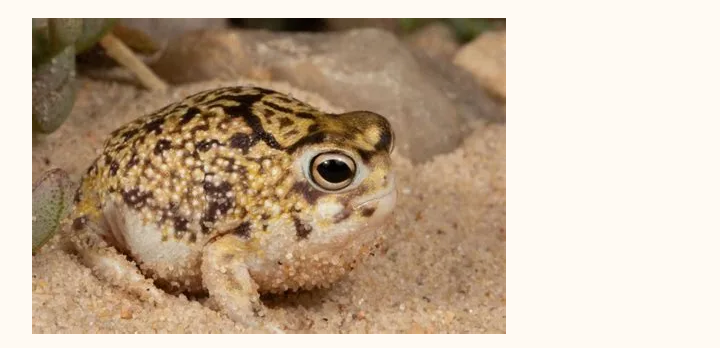
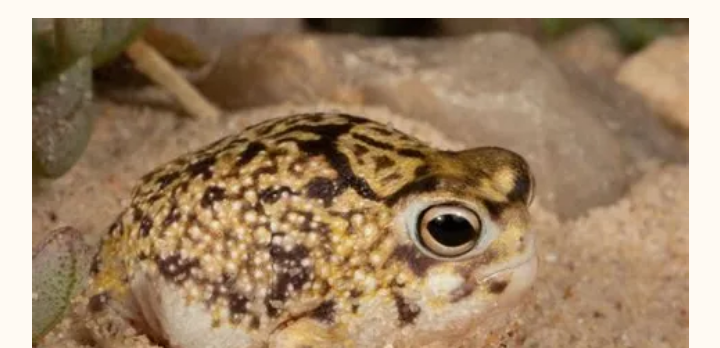
Before and after one commit to Ena-ki/ena-ki.github.io, a plain HTML site: page frog/frog.html in a window 1280 px wide. Shown: the part 311-659 px from the top of the page, without its empty margins (197-917 px from the left). Drawn offline with Linux system fonts and the light colour scheme.

Commit message:
fix the mobile styling bug

```diff
--- a/basicCss/basePageStyle.css
+++ b/basicCss/basePageStyle.css
@@ -1,13 +1,3 @@
-@media (min-width: 768px){
-  body{
-    padding-top: 50px;
-  }
-  .middleSection{
-    width: 65%;
-  }
-}
-
-
 body {
   background-color: #fffaf3;
   color: #575279;
@@ -40,3 +30,13 @@ a:active{
   gap: 10px;
   flex-direction: column;
 }
+
+
+@media (min-width: 768px){
+  body{
+    padding-top: 50px;
+  }
+  .middleSection{
+    width: 65%;
+  }
+}
--- a/basicCss/elements.css
+++ b/basicCss/elements.css
@@ -1,3 +1,4 @@
+
 .aButt{
   color : #575279;
   border : 3px solid;
@@ -36,3 +37,17 @@
   justify-content: center;
   align-items: center;
 }
+
+.bigImage{
+  max-width: 100%;
+  display: block;
+}
+
+
+@media (min-width: 768px){
+  .bigImage{
+    height: auto;
+    max-width: 80%;
+    display: block;
+  }
+}
--- a/frog/frog.html
+++ b/frog/frog.html
@@ -19,9 +19,7 @@
 
         <p>frog</p>
 
-        <div>
-          <img src="./frog.webp" alt="frog">
-        </div>
+        <img class="bigImage" src="./frog.webp" alt="frog">
 
         <a class="aButt" id="frogButton">frog</a>
 
```
Also changed, not shown: index.html (+1 -8 lines).
